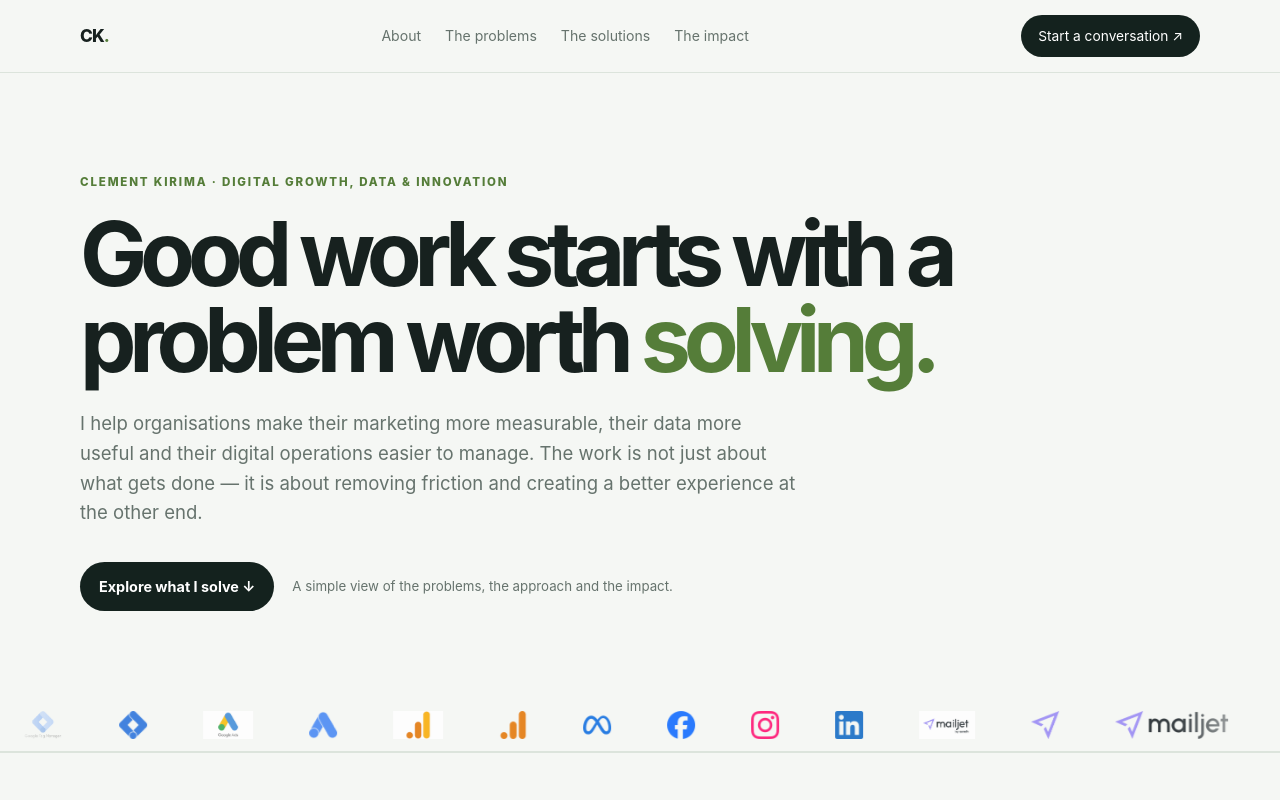
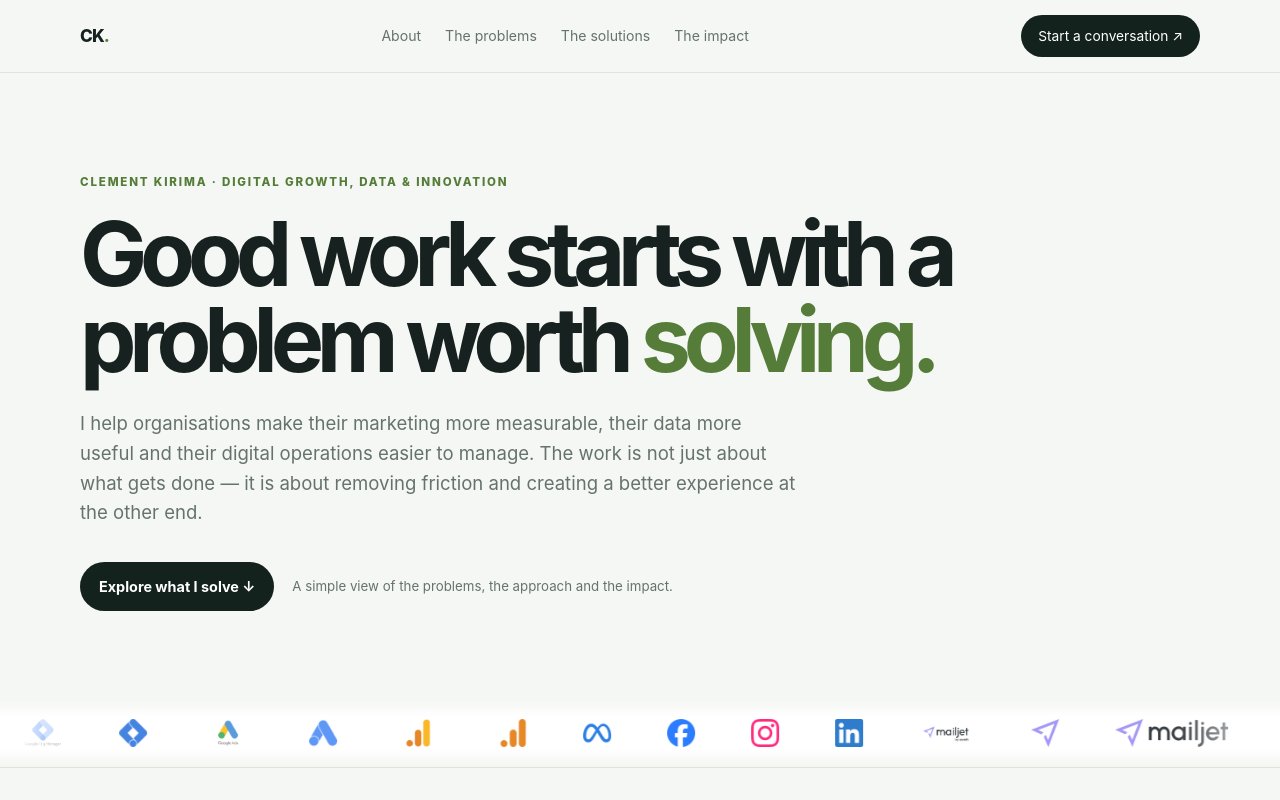
Before and after one commit to ClemooooFx/myportfolio, a plain HTML site: page index.html in a window 1280 px wide. Shown: the top 800 px of the page. Drawn offline with Linux system fonts and the light colour scheme.

Commit message:
Refactor logo strip styles in index.html
Updated logo strip styles and adjusted padding.

```diff
--- a/index.html
+++ b/index.html
@@ -9,7 +9,7 @@
 <style>
 :root{--ink:#17211f;--muted:#66736d;--paper:#f5f7f4;--white:#fff;--lime:#c6f477;--green:#557d39;--dark:#14221e;--line:#dce4dc;--soft:#edf3e9;--hdr:rgba(245,247,244,.93);--bd:#bdc9be;--tl:#41652e;--tlb:#a9c394;--bridge:#465448;--dash:#aebcae;--chip:#edf3e9}
 @media(prefers-color-scheme:dark){:root{--ink:#e8efe9;--muted:#9fb0a6;--paper:#0e1613;--white:#16211d;--lime:#c6f477;--green:#9bcf6a;--dark:#1d3029;--line:#2a3a34;--soft:#1a2823;--hdr:rgba(14,22,19,.9);--bd:#3b4f47;--tl:#b4e286;--tlb:#4d6a4a;--bridge:#b9c8bf;--dash:#41544b;--chip:#1f2f29}}
-*{box-sizing:border-box}html{scroll-behavior:smooth;scroll-padding-top:140px}
+*{box-sizing:border-box}html{scroll-behavior:smooth;scroll-padding-top:156px}
 body{margin:0;background:var(--paper);color:var(--ink);font-family:Inter,ui-sans-serif,system-ui,-apple-system,BlinkMacSystemFont,"Segoe UI",sans-serif;line-height:1.6}
 a{color:inherit;text-decoration:none}.wrap{width:min(1120px,calc(100% - 48px));margin:auto}
 header{position:sticky;top:0;z-index:20;background:var(--hdr);backdrop-filter:blur(14px);border-bottom:1px solid var(--line)}
@@ -88,8 +88,9 @@ footer a{text-decoration:underline;text-underline-offset:3px}
 @media(max-width:760px){.about{grid-template-columns:1fr;gap:20px}.tool-grid,.steps{grid-template-columns:1fr}.closing-actions{margin-top:18px}}
 
 /* Logo carousel */
-.logo-strip{position:sticky;top:73px;z-index:15;background:var(--hdr);backdrop-filter:blur(14px);border-bottom:1px solid var(--line);padding:12px 0;overflow:hidden}
-.logo-marquee{-webkit-mask-image:linear-gradient(90deg,transparent,#000 8%,#000 92%,transparent);mask-image:linear-gradient(90deg,transparent,#000 8%,#000 92%,transparent)}
+.logo-strip{position:sticky;top:73px;z-index:15;padding:20px 0;overflow:hidden}
+.logo-strip::before{content:"";position:absolute;inset:0;background:#fff;-webkit-mask-image:linear-gradient(180deg,transparent,#000 28%,#000 72%,transparent);mask-image:linear-gradient(180deg,transparent,#000 28%,#000 72%,transparent)}
+.logo-marquee{position:relative;-webkit-mask-image:linear-gradient(90deg,transparent,#000 8%,#000 92%,transparent);mask-image:linear-gradient(90deg,transparent,#000 8%,#000 92%,transparent)}
 .logo-track{display:flex;width:max-content;animation:logo-scroll 70s linear infinite}
 .logo-marquee:hover .logo-track{animation-play-state:paused}
 .logo-group{display:flex;align-items:center;gap:56px;padding:0 28px;margin:0;list-style:none;flex-shrink:0}
@@ -97,7 +98,6 @@ footer a{text-decoration:underline;text-underline-offset:3px}
 .logo:hover{opacity:1;transform:scale(1.08)}
 .logo.snap{filter:drop-shadow(0 0 1px rgba(0,0,0,.45))}
 @keyframes logo-scroll{to{transform:translateX(-50%)}}
-@media(prefers-color-scheme:dark){.logo.mono{filter:invert(1)}}
 @media(max-width:760px){.logo{height:24px}.logo-group{gap:40px;padding:0 20px}}
 @media(prefers-reduced-motion:reduce){.logo-track{animation:none}.logo-marquee{overflow-x:auto;-webkit-mask-image:none;mask-image:none}.logo-group[aria-hidden="true"]{display:none}}
 </style>
```
